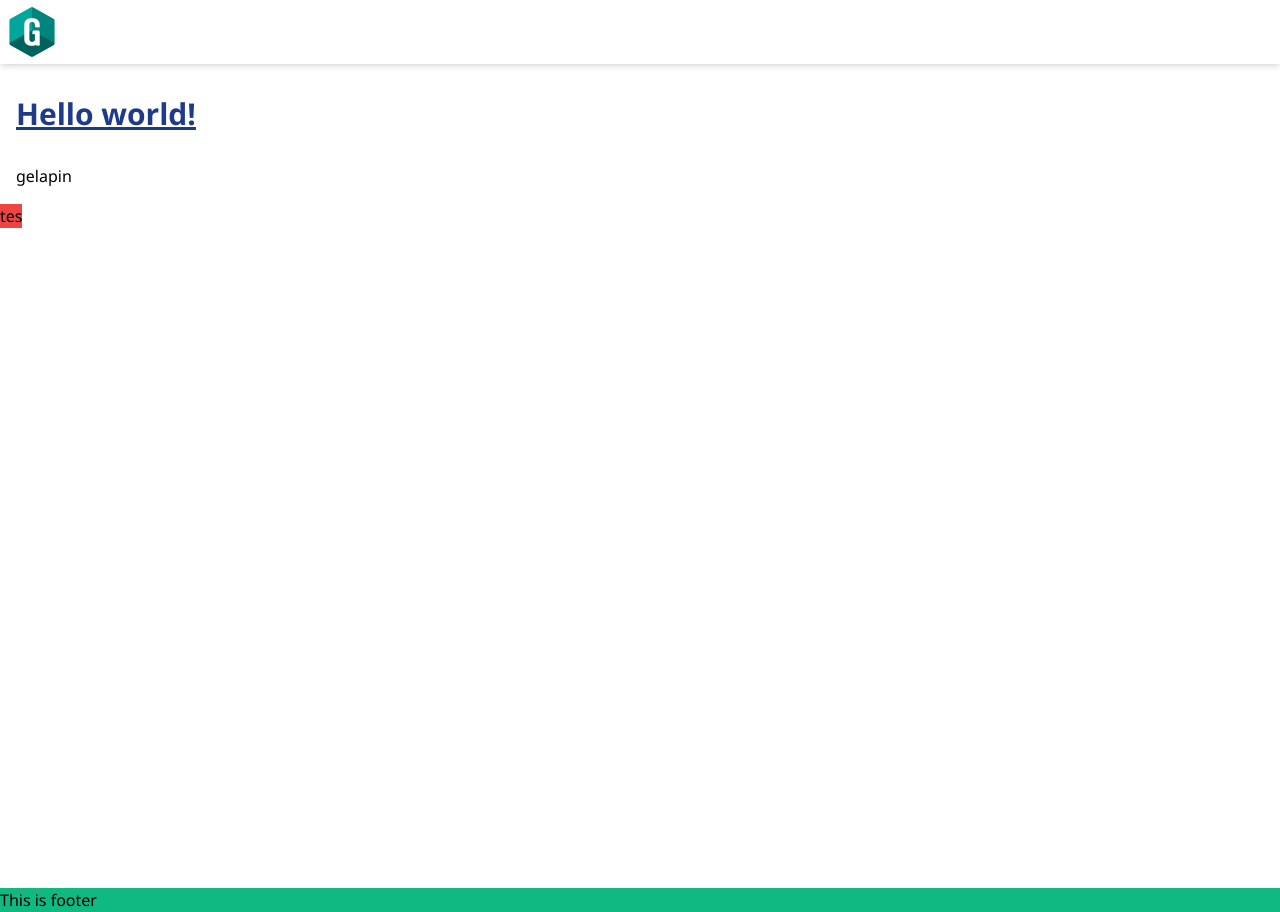
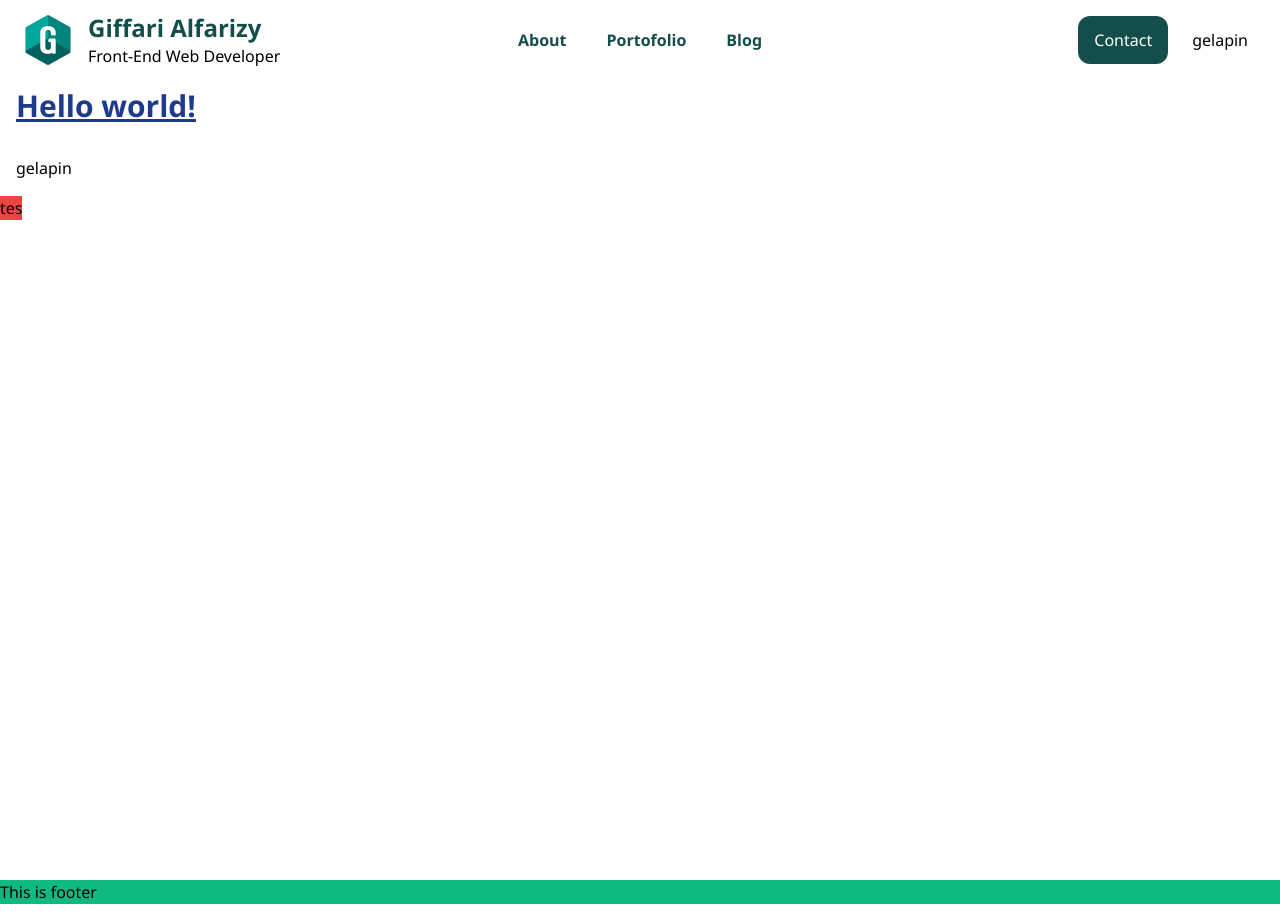
Before and after one commit to giffarialfarizy/gifkur-ui, a Next.js app: page / in a window 1280 px wide. Built offline with nearby package versions, Linux system fonts and the light colour scheme.

Commit message:
✨ Navbar

```diff
--- a/components/organisms/Navbar.tsx
+++ b/components/organisms/Navbar.tsx
@@ -1,12 +1,17 @@
 import Image from 'next/image';
 import Link from 'next/link';
+import useChangeTheme from '../../hooks/useChangeTheme';
 
 const Navbar = () => {
+	const changeTheme = useChangeTheme();
+
 	return (
-		<header className='md:mb-6 md:shadow-md'>
-			<nav className='flex justify-between'>
+		<header className='dark:bg-slate-700'>
+			<nav className='even-columns flex h-20 justify-between'>
+				<ul className='ml-4 flex gap-11'>
 					<li className='flex cursor-pointer items-center'>
 						<Link href='/' passHref={true}>
+							<div className='flex'>
 								<figure className='w-16'>
 									<Image
 										src='/img/giffari_512.png'
@@ -14,12 +19,53 @@ const Navbar = () => {
 										height={512}
 										layout='responsive'
 										objectFit='cover'
-								alt='maustudy logo'
+										alt='giffari logo'
 										priority={true}
 									/>
 								</figure>
+								<div className='ml-2 flex h-16 flex-col justify-center'>
+									<h1 className='text-2xl font-bold text-teal-900'>
+										Giffari Alfarizy
+									</h1>
+									<dfn className='not-italic'>
+										Front-End Web Developer
+									</dfn>
+								</div>
+							</div>
 						</Link>
 					</li>
+				</ul>
+				<ul className='my-4 flex justify-center gap-2'>
+					<li className='flex cursor-pointer items-center rounded-xl px-4 hover:bg-teal-50'>
+						<Link href='#'>
+							<a className='font-semibold text-teal-900'>
+								About
+							</a>
+						</Link>
+					</li>
+					<li className='flex cursor-pointer items-center rounded-xl px-4 hover:bg-teal-50'>
+						<Link href='#'>
+							<a className='font-semibold text-teal-900'>
+								Portofolio
+							</a>
+						</Link>
+					</li>
+					<li className='flex cursor-pointer items-center rounded-xl px-4 hover:bg-teal-50'>
+						<Link href='#'>
+							<a className='font-semibold text-teal-900'>
+								Blog
+							</a>
+						</Link>
+					</li>
+				</ul>
+				<ul className='my-4 mr-4 flex justify-end gap-2'>
+					<li className='flex cursor-pointer items-center rounded-xl bg-teal-900 px-4 text-white hover:bg-teal-700'>
+						<Link href='#'>Contact</Link>
+					</li>
+					<li className='flex cursor-pointer items-center rounded-xl px-4 hover:bg-teal-100'>
+						{changeTheme}
+					</li>
+				</ul>
 			</nav>
 		</header>
 	);
```
Lines whose indentation alone changed are shown as unchanged.
